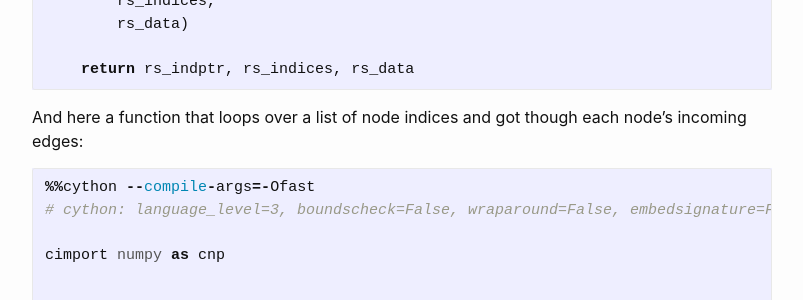
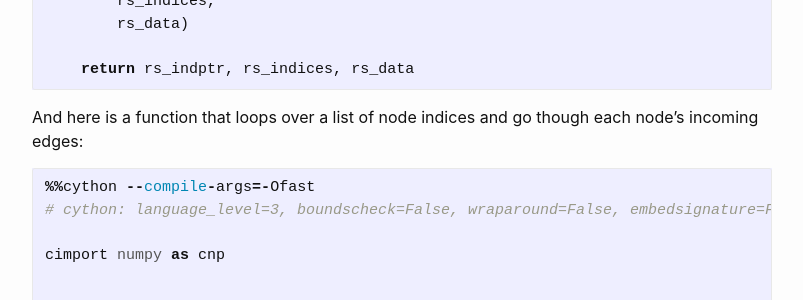
Before and after one commit to aetperf/aetperf.github.io, a Jekyll site: the page built from _posts/2022-11-04-Forward-and-reverse-stars-in-Cython.md, in a window 1280 px wide and 900 px high, scrolled down 10771 px. Shown: the part 153-453 px from the top of the window, without its empty margins (238-1041 px from the left). Built offline with Jekyll 4.4.1, drawn with Linux system fonts in a browser that asks for light colours; formulas are drawn with MathJax 3; comment, search, counter and statistics services are not loaded.

Commit message:
small update

````diff
--- a/_posts/2022-11-04-Forward-and-reverse-stars-in-Cython.md
+++ b/_posts/2022-11-04-Forward-and-reverse-stars-in-Cython.md
@@ -574,7 +574,7 @@ cpdef create_reverse_star(edges_df, vertex_count, edge_count):
     return rs_indptr, rs_indices, rs_data
 ```
 
-And here a function that loops over a list of node indices and got though each node's incoming edges:
+And here is a function that loops over a list of node indices and go though each node's incoming edges:
 
 
 ```cython
````
